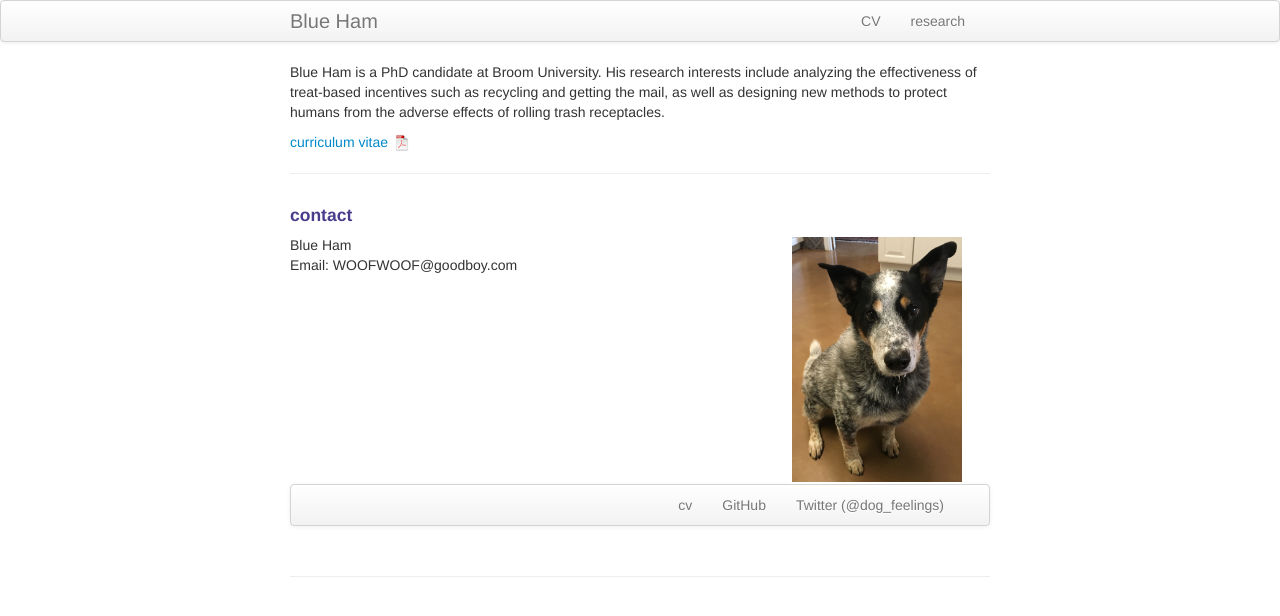
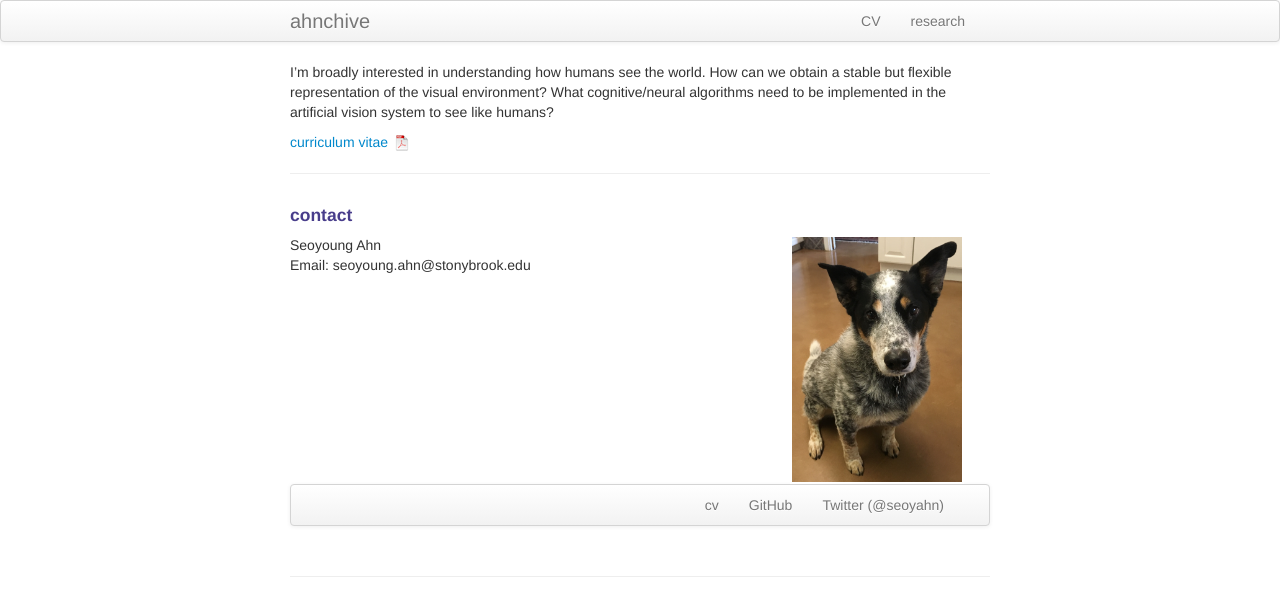
Before and after one commit to ahnchive/ahnchive.github.io, a Jekyll site: the page built from index.md, in a window 1280 px wide. Shown: the top 616 px of the page. Built offline with Jekyll 4.4.1, drawn with Linux system fonts in a browser that asks for light colours.

Commit message:
update my website

```diff
--- a/_config.yml
+++ b/_config.yml
@@ -8,14 +8,14 @@ highlighter: rouge
 # Themes are encouraged to use these universal variables
 # so be sure to set them if your theme uses them.
 #
-title : Blue Ham
+title : ahnchive
 author :
-  name : Marisa Carlos
-  email : mbc96@cornell.edu
-  github : mbcarlos
-  twitter : MarisaBriCarlos
+  name : seoyoung ahn
+  email : seoyoung.ahn@stonybrook.edu
+  github : ahnchive
+  twitter : seoyahn
 
-production_url : http://marisabriana.github.io
+production_url : http://ahnchive.github.io
 
 # Tell Github to use the kramdown markdown interpreter
 # (see https://help.github.com/articles/migrating-your-pages-site-from-maruku)
--- a/index.md
+++ b/index.md
@@ -1,11 +1,11 @@
 ---
 layout: frontpage
-title: Blue Ham
-description: Blue Ham is a PhD candidate at Broom University.
-keywords: Blue, Ham, treats, recycling, mail, being a good boy
+title: ahnchive
+description: seoyoung ahn, phd student at stony brook university.
+keywords: vision, attention, reading, eye-movements, computational modeling
 ---
 
-Blue Ham is a PhD candidate at Broom University. His research interests include analyzing the effectiveness of treat-based incentives such as recycling and getting the mail, as well as designing new methods to protect humans from the adverse effects of rolling trash receptacles.
+I'm broadly interested in understanding how humans see the world. How can we obtain a stable but flexible representation of the visual environment? What cognitive/neural algorithms need to be implemented in the artificial vision system to see like humans?
 
 [curriculum vitae ![CV as pdf]({{ BASE_PATH }}/pages/icons16/pdf-icon.png)]({{ BASE_PATH }}/assets/CV.pdf)<br/>
 
@@ -18,14 +18,14 @@ Blue Ham is a PhD candidate at Broom University. His research interests include
 
     <div class="row-fluid">
         <div class="span5">
-            Blue Ham<br/>
-            Email: WOOFWOOF@goodboy.com<br/>
+            Seoyoung Ahn<br/>
+            Email: seoyoung.ahn@stonybrook.edu<br/>
         </div>
 
         <div class="span2">
         <a href="../assets/headshot.jpg">
             <img src="../assets/headshot.jpg"
-                  title="Blue Ham" alt="Blue Ham"/></a>
+                  title="Seoyoung Ahn" alt="Seoyoung Ahn"/></a>
         </div>
     </div>
 </div>
@@ -34,8 +34,8 @@ Blue Ham is a PhD candidate at Broom University. His research interests include
   <div class="navbar-inner">
       <ul class="nav">
           <li><a href="{{ BASE_PATH }}/assets/CV.pdf">cv</a></li>
-          <li><a href="https://github.com/mbcarlos">GitHub</a></li>
-          <li><a href="https://twitter.com/dog_feelings">Twitter (@dog_feelings)</a></li>
+          <li><a href="https://github.com/ahnchive">GitHub</a></li>
+          <li><a href="https://twitter.com/seoyahn">Twitter (@seoyahn)</a></li>
       </ul>
   </div>
 </div>
```
Also changed, not shown: 404.md (+2 -2 lines), ReadMe.md, 1 other file.
